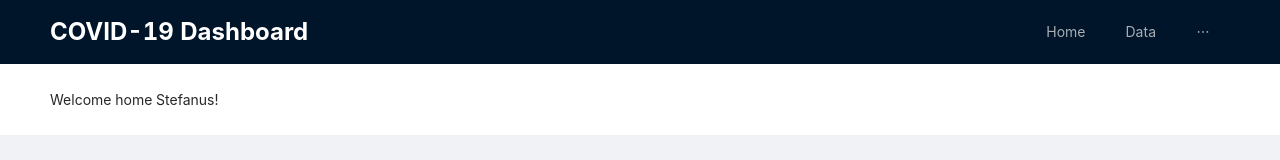
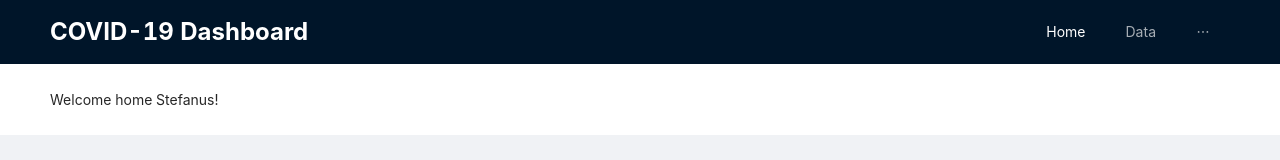
Before and after one commit to stefanusgusega/covid-webpage-react, a React (Create React App) app: page /data in a window 1280 px wide. Shown: the top 160 px of the page. Built offline with nearby package versions, Linux system fonts and the light colour scheme; the HTML template or start-up script is replaced by a standard one.

Commit message:
refactor: move menu bar and footer to component

```diff
--- a/src/App.js
+++ b/src/App.js
@@ -1,12 +1,18 @@
 import './App.css';
-import { BrowserRouter as Router } from 'react-router-dom';
+import { BrowserRouter as Router, Routes, Route } from 'react-router-dom';
 import Home from './pages/Home';
 
 function App() {
   return (
     <>
       <Router>
-        <Home name='Stefanus' />
+        <Routes>
+          <Route path='/' element={<Home name='Stefanus'/>}></Route>
+          {/* TODO : Add data and about element */}
+          <Route path='/data' element={<Home name='Stefanus'/>}></Route>
+          <Route path='/about' element={<Home name='Stefanus'/>}></Route>
+
+        </Routes>
       </Router>
     </>
   );
--- /dev/null
+++ b/src/components/FixedFooter.js
@@ -0,0 +1,18 @@
+import React, { Component } from 'react'
+import { Layout } from 'antd'
+
+const { Footer } = Layout
+
+export class FixedFooter extends Component {
+  render() {
+    return (
+      <>
+        <Footer className='text-center'>
+            Created by Stefanus Gusega Gunawan
+        </Footer>
+      </>
+    )
+  }
+}
+
+export default Footer
--- /dev/null
+++ b/src/components/MenuBar.js
@@ -0,0 +1,41 @@
+import React, { Component } from 'react'
+import { Layout, Menu } from 'antd';
+
+const {Header} = Layout;
+
+// TODO : navigation to other page
+export class MenuBar extends Component {
+  render() {
+    const items = [
+        { label: (
+            <a href='/'>Home</a>
+        ), key: 'home' }, // remember to pass the key prop
+        { label: (
+            <a href='/data'>Data</a>
+        ), key: 'data' }, // which is required
+        { label: (
+            <a href='/about'>About me</a>
+        ), key: 'about' }, // which is required
+    ];
+    return (
+      <>
+        <Header>
+            <div className="relative">
+                <a href='/' className='py-4 text-white text-2xl font-bold absolute left-0'>
+                    COVID-19 Dashboard
+                </a>
+                <Menu
+                    mode='horizontal'
+                    theme='dark'
+                    items={items}
+                    className="absolute inset-y-0 right-0"
+                    selectedKeys={[this.props.current]}
+                />
+            </div>
+        </Header>
+      </>
+    )
+  }
+}
+
+export default MenuBar
--- a/src/pages/Home.js
+++ b/src/pages/Home.js
@@ -1,38 +1,22 @@
 import React, { Component } from 'react'
-import { Layout, Menu } from 'antd';
+import { Layout } from 'antd';
+import MenuBar from '../components/MenuBar';
+import { FixedFooter } from '../components/FixedFooter';
 
-const {Header, Content, Footer} = Layout;
+const {Content} = Layout;
 
 export class Home extends Component {
     render() {
-        const items = [
-            { label: 'Home', key: 'home' }, // remember to pass the key prop
-            { label: 'Data', key: 'data' }, // which is required
-            { label: 'About me', key: 'about' }, // which is required
-          ];
+
         return (
             <>
-                <Header>
-                    <div className="relative">
-                        <p className='py-4 text-white text-2xl font-bold absolute left-0'>
-                            COVID-19 Dashboard
-                        </p>
-                        <Menu
-                            mode='horizontal'
-                            theme='dark'
-                            items={items}
-                            className="absolute inset-y-0 right-0"
-                        />
-                    </div>
-                </Header>
+                <MenuBar current='home'/>
                 <Content style={{
                     "padding" : "25px 50px"
                 }}>
                     Welcome home {this.props.name}!
                 </Content>
-                <Footer className='text-center'>
-                    Created by Stefanus Gusega Gunawan
-                </Footer>
+                <FixedFooter />
             </>
         )
     }
```
